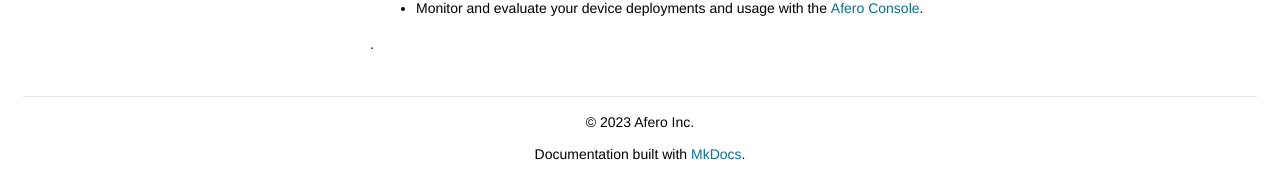
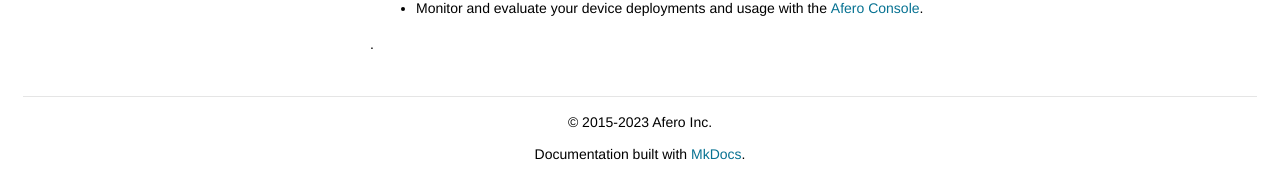
Before and after one commit to aferodeveloper/afero-devdocs, an MkDocs documentation site: the page built from docs/index.md, in a window 1280 px wide and 1194 px high. Shown: the part 1017-1191 px from the top of the window. Built offline with MkDocs 1.6.1, drawn with Linux system fonts in a browser that asks for light colours; nearby versions of some CDN libraries.

Commit message:
This is a gratuitous change to see if I can check it in

```diff
--- a/mkdocs.yml
+++ b/mkdocs.yml
@@ -12,7 +12,7 @@ extra_css:
    - css/extra.css
    - css/bootstrap.min.css
 
-copyright: © 2023 Afero Inc.
+copyright: © 2015-2023 Afero Inc.
 
 nav:
    - Start Here:
```
